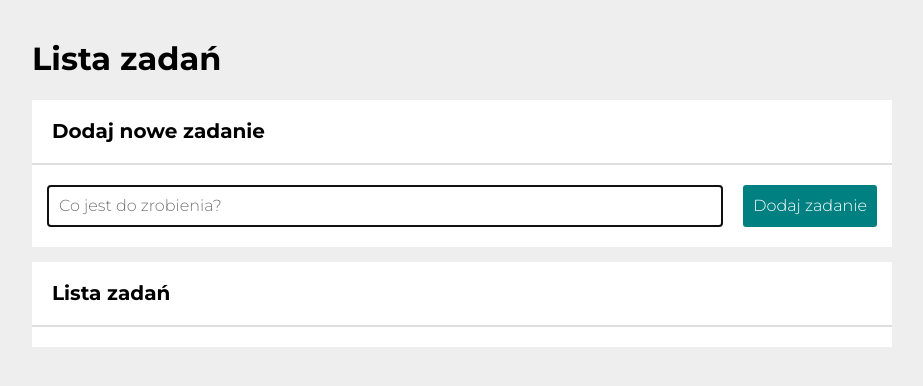
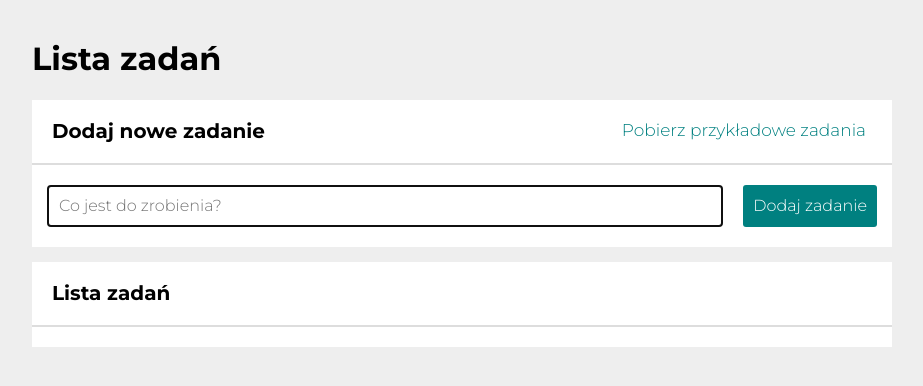
Before and after one commit to galerafrontend/todos-list-react, a React (Create React App) app: page / in a window 1280 px wide. Shown: the top 386 px of the page, without its empty margins (178-1101 px from the left). Built offline with nearby package versions, Linux system fonts and the light colour scheme.

Commit message:
component SpecialButton added and button to downloading example tasks added

```diff
--- a/src/features/tasks/Buttons/styled.js
+++ b/src/features/tasks/Buttons/styled.js
@@ -1,4 +1,4 @@
-import styled, { css } from "styled-components";
+import styled from "styled-components";
 
 export const ButtonsContainer = styled.div`
   display: flex;
--- /dev/null
+++ b/src/features/tasks/SpecialButton/index.js
@@ -0,0 +1,20 @@
+import { ButtonsContainer, Button } from "../Buttons/styled";
+import { downloadExampleTasks, selectLoad } from "../tasksSlice";
+import { useDispatch, useSelector } from "react-redux/es/exports";
+
+const SpecialButton = () => {
+  const isPending = useSelector(selectLoad);
+  const dispatch = useDispatch();
+  return (
+    <ButtonsContainer>
+      <Button
+        onClick={() => dispatch(downloadExampleTasks())}
+        disabled={isPending}
+      >
+        {!isPending ? "Pobierz przykładowe zadania" : "Ładowanie..." }
+      </Button>
+    </ButtonsContainer>
+  );
+};
+
+export default SpecialButton;
--- a/src/features/tasks/Tasks.js
+++ b/src/features/tasks/Tasks.js
@@ -1,6 +1,7 @@
 import Form from "./Form";
 import List from "./List";
 import Buttons from "./Buttons";
+import SpecialButton from "./SpecialButton";
 import Section from "../../common/Section";
 import Header from "../../common/Header";
 import { Container } from "./styled";
@@ -12,6 +13,7 @@ function App() {
       <Section
         title="Dodaj nowe zadanie"
         body={<Form />}
+        extraHeaderContent={<SpecialButton />}
       />
       <Section
         title="Lista zadań"
```
